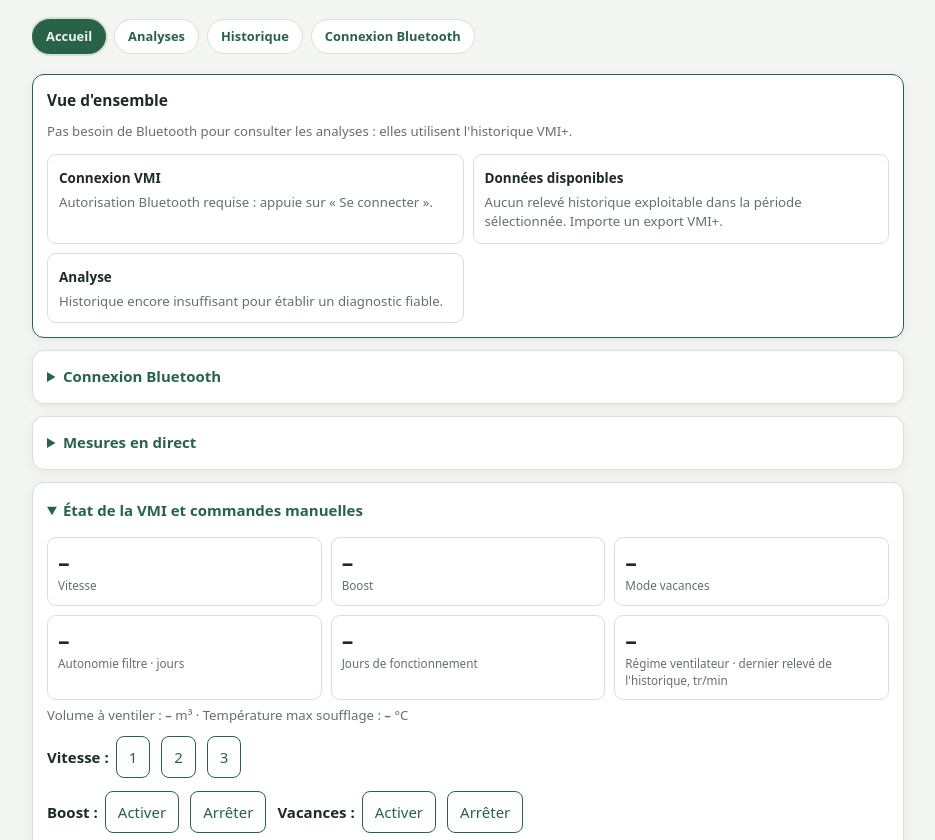
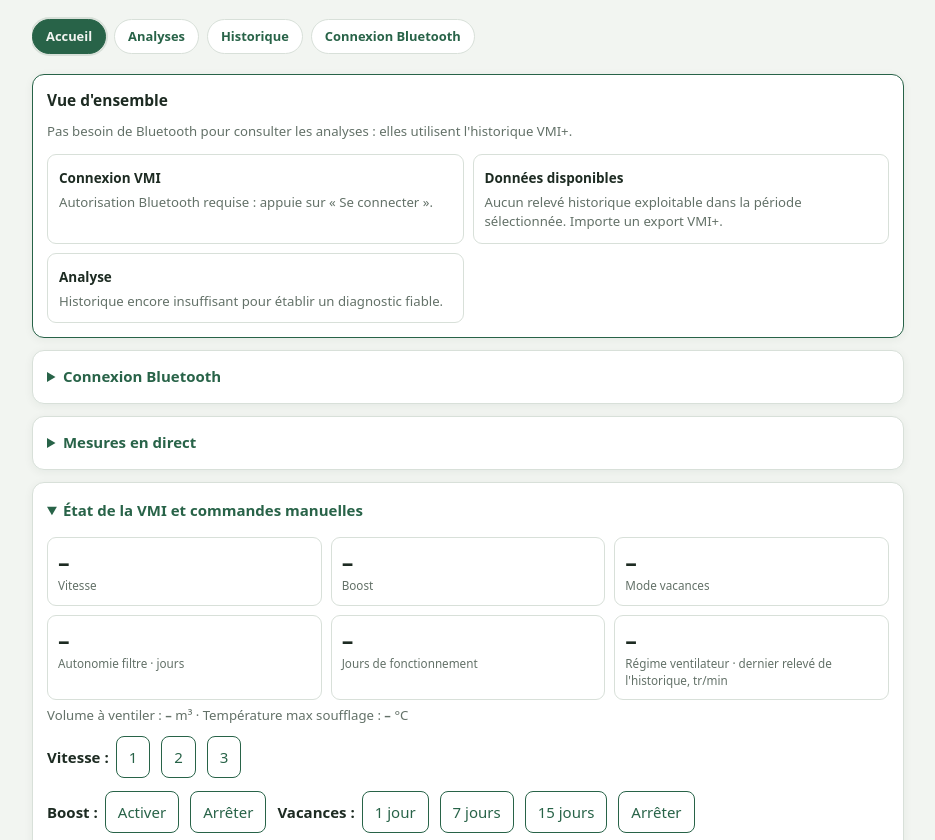
Before and after one commit to emalextigras-cell/Vmi2, a website with bundled scripts: page index.html in a window 1280 px wide. Shown: the part 105-945 px from the top of the page, without its empty margins (172-1107 px from the left). Built offline with nearby package versions, Linux system fonts and the light colour scheme.

Commit message:
feat: choisir la durée du mode vacances

```diff
--- a/index.html
+++ b/index.html
@@ -66,7 +66,7 @@
  </div>
  <div class="row">
   <b>Boost :</b><button class="outline" data-r="25" data-v="1">Activer</button><button class="outline" data-r="25" data-v="0">Arrêter</button>
-  <b>Vacances :</b><button class="outline" data-r="26" data-v="1">Activer</button><button class="outline" data-r="26" data-v="0">Arrêter</button>
+  <b>Vacances :</b><button class="outline" data-r="26" data-v="1">1 jour</button><button class="outline" data-r="26" data-v="7">7 jours</button><button class="outline" data-r="26" data-v="15">15 jours</button><button class="outline" data-r="26" data-v="0">Arrêter</button>
  </div>
  <div id="cmdResult" class="status"></div>
  <div class="row"><button class="outline" id="clk">Synchroniser l'heure VMI</button><button class="outline" id="dlh">Récupérer l'historique VMI</button><span id="dlp" class="note"></span></div>
```
